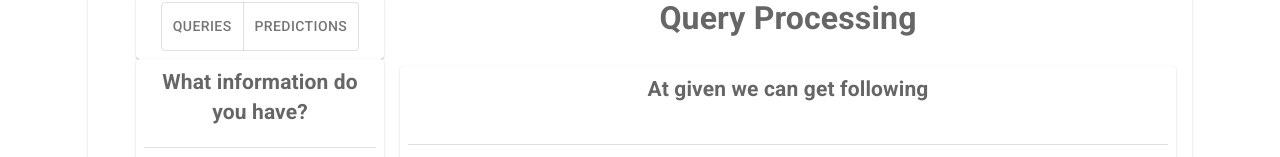
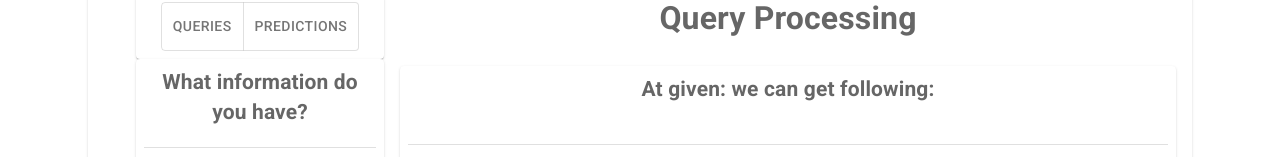
Before and after one commit to ishaan-pare/benzAI, a React (Create React App) app: page / in a window 1280 px wide. Both pictures are taken after a click on the button "QUERIES". Shown: the part 207-364 px from the top of the page. Built offline with nearby package versions, Linux system fonts and the light colour scheme.

Commit message:
edited heading

```diff
--- a/src/components/Gquery/Gquery.js
+++ b/src/components/Gquery/Gquery.js
@@ -99,7 +99,7 @@ export default function Gquery() {
                     alignment === "query_type-1" ?
                         <h2>Query: {query}</h2>
                         :
-                        <h2>At given <span style={{ color: "blue" }}>{valueH}</span> we can get following <span style={{ color: "green" }}>{valueP}</span></h2>
+                        <h2>At given: <span style={{ color: "blue" }}>{valueH}</span> we can get following: <span style={{ color: "green" }}>{valueP}</span></h2>
                 }
                 <br />
                 {
```
